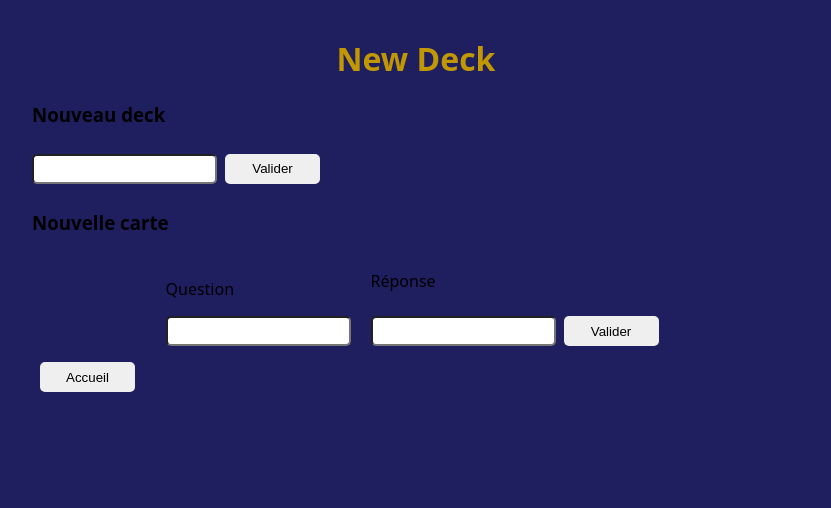
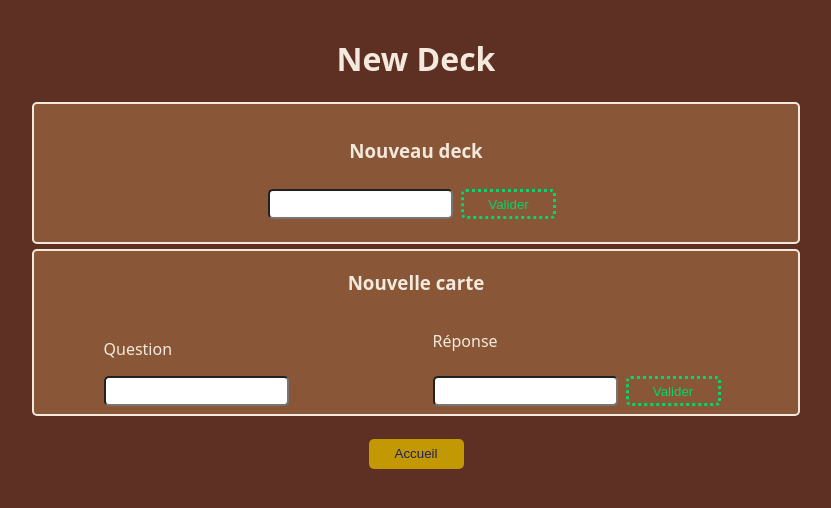
Before and after one commit to ChrisCroc/recall-flashcards, a React (Vite) app: page / in a window 1280 px wide. Both pictures are taken after a click on the button "+ Nouveau deck". Shown: the top 508 px of the page, without its empty margins (224-1055 px from the left). Built offline with nearby package versions, Linux system fonts and the light colour scheme.

Commit message:
style: unify the color palette and group the review and editor controls

```diff
--- a/src/App.css
+++ b/src/App.css
@@ -6,24 +6,30 @@
 
 .container > h1 {
   text-align: center;
-  color: rgb(194, 152, 2);
+  color: #f3e9dc;
 }
 
 /* Accueil */
 
 #home {
-  background-color: rgb(1, 1, 56);
+  background-color: #895737;
   display: flex;
   flex-direction: column;
-  color: rgb(194, 152, 2);
+  color: #f3e9dc;
   padding: 8px;
   border-radius: 10px;
   gap: 8px;
 }
 
+.center-btn {
+  display: flex;
+  justify-content: center;
+  align-items: center;
+}
+
 .deck-row {
-  border: 1px solid rgba(17, 17, 228, 0.6);
-  background-color: rgba(3, 3, 139, 0.6);
+  border: 1px solid #f3e9dc;
+  background-color: #c08552;
   border-radius: 5px;
   display: flex;
   justify-content: space-between;
@@ -32,9 +38,9 @@
 }
 
 #recap {
-  background-color: rgba(14, 172, 172, 0.65);
+  background-color: #895737;
   font-size: 2rem;
-  color: rgb(31, 31, 96);
+  color: #f3e9dc;
   border-radius: 5px;
   margin-bottom: 20px;
   min-height: 75px;
@@ -45,27 +51,98 @@
 
 /* Review */
 
+.review-infos {
+  background-color: #895737;
+  border: solid 2px #f3e9dc;
+  border-radius: 5px;
+  margin: 5px auto;
+  padding: 10px;
+}
 
+.review-infos > p {
+  color: #f3e9dc;
+}
+
+.grades {
+  display: flex;
+  align-items: center;
+  justify-content: space-around;
+}
 
 /* Editor */
 
 .card-display {
   display: flex;
+  justify-content: space-around;
+  align-items: center;
+  background-color: #895737;
+  border-radius: 5px;
+  color: #5e3023;
+  gap: 5px;
+  margin: 5px auto;
+  border: solid 2px #f3e9dc;
+}
+
+.card-display > p {
+  border: solid 2px #f3e9dc;
+  background-color: #dab49d;
+  flex-wrap: nowrap;
+  padding: 8px;
+  min-height: 50px;
+  min-width: 100px;
+  text-align: center;
+  border-radius: 5px;
+}
+
+.name-action > h3 {
+  text-align: center;
+  color: #f3e9dc;
+}
+
+.name-action {
+  background-color: #895737;
+  padding: 15px;
+  border: solid 2px #f3e9dc;
+  border-radius: 5px;
+}
+
+.name-action-entries {
+  display: flex;
   justify-content: center;
   align-items: center;
 }
 
+.cards-infos {
+  background-color: #895737;
+  border-radius: 5px;
+  color: #f3e9dc;
+  gap: 5px;
+  margin: 5px auto;
+  border: solid 2px #f3e9dc;
+}
+
+.cards-infos > h3 {
+  text-align: center;
+}
+
 .card-input {
   display: flex;
-  justify-content: center;
+  justify-content: space-around;
   align-items: center;
-  gap: 20px;
+  gap: 5px;
 }
 
 input {
   min-width: 95px;
   min-height: 30px;
   border-radius: 5px;
+}
+
+.editor-home-btn {
+  display: flex;
+  align-items: center;
+  justify-content: center;
+  margin-top: 15px;
 }
 
 /* Button generic */
@@ -82,17 +159,17 @@ input {
  /* Custom buttons */
 
 .suppress-btn {
-  background-color: red;
-  color: white;
+  background-color: rgb(138, 4, 4);
+  color: #f3e9dc;
 }
 
 .suppress-btn:hover {
-  background-color: darkred;
+  background-color: rgb(76, 2, 2);
 }
 
 .review-btn {
-  background-color: rgb(31, 31, 96);
-  color: white;
+  background-color: rgb(10, 100, 180);
+  color: #f3e9dc;
 }
 
 .review-btn:hover {
@@ -100,74 +177,86 @@ input {
 }
 
 .home-btn {
-  background-color: rgb(31, 31, 96);
-  color: white;
+  background-color: #C29803;
+  color: rgb(31, 31, 96);
 }
 
 .home-btn:hover {
-  background-color: rgb(143, 143, 244);
+  background-color: rgb(31, 31, 96);
+  color: #C29803;
+  border: dotted 2px #C29803;
 }
 
 .editor-btn {
-  background-color: aqua;
+  background-color: #C29803;
+  color: #f3e9dc;
 }
 
 .editor-btn:hover {
-  background-color: rgb(14, 172, 172);
+  background-color: #895737;
+  color: #f3e9dc;
 }
 
 .add-btn {
-  background-color: #C29803;
-  color: rgb(31, 31, 96);
+  background-color: #dab49d;
+  color: #5e3023;
   height: 100px;
   width: 100px;
   border-radius: 50%;
 }
 
 .add-btn:hover {
-  background-color: rgb(31, 31, 96);
-  border: dotted 4px #C29803;
-  color: #C29803;
+  background-color: #5e3023;
+  border: dotted 4px #dab49d;
+  color: #dab49d;
   font-size: large;
   transition: ease 0.3s;
 }
 
 .failed-btn {
-  background-color: rgba(121, 3, 3, 0.658);
-  border: dotted 3px rgba(68, 3, 3, 0.9)
+  background-color: rgba(250,250,250,0);
+  border: dotted 3px rgba(208, 0, 0, 0.9);
+  color: rgba(118, 1, 1, 0.9);
 }
 
 .failed-btn:hover {
-  background-color: rgba(121, 3, 3, 0.9);
-  border: solid 3px rgba(68, 3, 3, 0.9)
+  background-color: rgba(118, 1, 1, 0.9);
+  border: solid 3px rgba(208, 0, 0, 0.9);
+  color: rgba(1, 1, 56, 0.9);
 }
 
 .hard-btn {
-  background-color: rgba(169, 74, 5, 0.658);
-  border: dotted 3px rgba(68, 3, 3, 0.9)
+  background-color: rgba(250,250,250,0);
+  border: dotted 3px rgba(239, 99, 6, 0.9);
+  color: rgba(239, 99, 6, 0.9);
 }
 
 .hard-btn:hover {
-  background-color: rgba(169, 74, 5, 0.9);
-  border: solid 3px rgba(109, 41, 2, 0.9)
+  background-color: rgba(239, 99, 6, 0.9);
+  border: solid 3px rgba(109, 41, 2, 0.9);
+  color: rgba(1, 1, 56, 0.9);
 }
 
 .ok-btn {
-  background-color: rgba(20, 15, 120, 0.658);
-  border: dotted 3px rgba(68, 3, 3, 0.9)
+  background-color: rgba(250,250,250,0);
+  border: dotted 3px rgba(57, 126, 255, 0.92);
+  color: rgba(57, 126, 255, 0.92);
 }
 
 .ok-btn:hover {
-  background-color: rgba(20, 15, 120, 0.9);
-  border: solid 3px rgba(23, 4, 86, 0.9)
+  background-color: rgba(57, 126, 255, 0.92);
+  border: solid 3px rgba(23, 4, 86, 0.9);
+  color: rgba(1, 1, 56, 0.9);
 }
 
 .easy-btn {
-  background-color: rgba(15, 111, 51, 0.658);
-  border: dotted 3px rgba(68, 3, 3, 0.9)
+  background-color: rgba(250,250,250,0);
+  border: dotted 3px rgb(0, 215, 108);
+  color: rgb(0, 215, 108);
 }
 
 .easy-btn:hover {
-  background-color: rgba(15, 111, 51, 0.9);
-  border: solid 3px rgba(2, 72, 43, 0.9)
+  background-color: rgba(0, 215, 108, 0.9);
+  border: solid 3px rgba(2, 72, 43, 0.9);
+  color: rgba(1, 1, 56, 0.9);
 }
--- a/src/App.tsx
+++ b/src/App.tsx
@@ -63,9 +63,10 @@ function App() {
         <div className="container">
           <h1>Accueil</h1>
           <div id="recap">{totalDueCards} cartes a revoir aujourd'hui</div>
-          <div id="home">{deckItems}</div>
-          <div>
-            <button className="btn add-btn" onClick={() => editorScreen(null)}>+ Nouveau deck</button>
+          <div id="home">{deckItems}
+            <div className="center-btn">
+              <button className="btn add-btn" onClick={() => editorScreen(null)}>+ Nouveau deck</button>
+            </div>
           </div>
         </div>
       break
--- a/src/components/DeckEditorScreen.tsx
+++ b/src/components/DeckEditorScreen.tsx
@@ -73,12 +73,14 @@ export function DeckEditorScreen({ deckId, decks, cards, dispatch, onExit, onOpe
     <div className="container">
       <h1>{currentDeck === null ? "New Deck" : currentDeck.name}</h1>
       {cardDisplay}
-      <div>
+      <div className="name-action">
         <h3>{currentDeck === null ? "Nouveau deck" : "Modifier le nom du deck"}</h3>
-        <input type="text" value={text} onChange={inputText} />
-        <button className="btn" onClick={handleSubmit}>Valider</button>
+        <div className="name-action-entries">
+          <input type="text" value={text} onChange={inputText} />
+          <button className="btn easy-btn" onClick={handleSubmit}>Valider</button>
+        </div>
       </div>
-      <div>
+      <div className="cards-infos">
         <h3>Nouvelle carte</h3>
         <div className="card-input">
           <span>
@@ -88,11 +90,13 @@ export function DeckEditorScreen({ deckId, decks, cards, dispatch, onExit, onOpe
           <span>
             <p>Réponse</p>
             <input type="text" value={versoText} onChange={inputVersoText} />
-            <button className="btn" onClick={handleCardSubmit}>Valider</button>
+            <button className="btn easy-btn" onClick={handleCardSubmit}>Valider</button>
           </span>
         </div>
       </div>
-      <button className="btn" onClick={onExit}>Accueil</button>
+      <div className="editor-home-btn">
+        <button className="btn home-btn" onClick={onExit}>Accueil</button>
+      </div>
     </div>
   )
 }
--- a/src/components/ReviewScreen.tsx
+++ b/src/components/ReviewScreen.tsx
@@ -20,7 +20,7 @@ export function ReviewScreen({ cards, today, onExit, dispatch }: ReviewScreenPro
     return (
       <div className="container">
         <p>Session terminée</p>
-        <button onClick={onExit}>Retour aux decks</button>
+        <button className="btn home-btn" onClick={onExit}>Retour aux decks</button>
       </div>
     )
   }
@@ -38,17 +38,22 @@ export function ReviewScreen({ cards, today, onExit, dispatch }: ReviewScreenPro
   return (
     <div className="container">
       <h1>Réviser</h1>
-      <div>
+      <div className="review-infos">
         <p>{currentCard.front}</p>
-        {!revealed && <button className="btn" onClick={reveal}>Révéler</button>}
+        {!revealed && <button className="btn easy-btn" onClick={reveal}>Révéler</button>}
         {revealed && <p>{currentCard.back}</p>}
         {revealed &&
           (<>
-            <button className="btn failed-btn" onClick={() => grade(1)}>Encore</button>
-            <button className="btn hard-btn" onClick={() => grade(3)}>Difficile</button>
-            <button className="btn ok-btn" onClick={() => grade(4)}>Ok</button>
-            <button className="btn easy-btn" onClick={() => grade(5)}>Facile</button>
+            <div className="grades">
+              <button className="btn failed-btn" onClick={() => grade(1)}>Encore</button>
+              <button className="btn hard-btn" onClick={() => grade(3)}>Difficile</button>
+              <button className="btn ok-btn" onClick={() => grade(4)}>Ok</button>
+              <button className="btn easy-btn" onClick={() => grade(5)}>Facile</button>
+            </div>
           </>)}
+          <div className="editor-home-btn">
+            <button className="btn home-btn" onClick={onExit}>Accueil</button>
+          </div>
         </div>
     </div>
   )
--- a/src/index.css
+++ b/src/index.css
@@ -5,5 +5,5 @@
 body {
   margin: 0;
   font-family: system-ui, sans-serif;
-  background-color: rgb(31, 31, 96);
+  background-color: #5e3023;
 }
```
